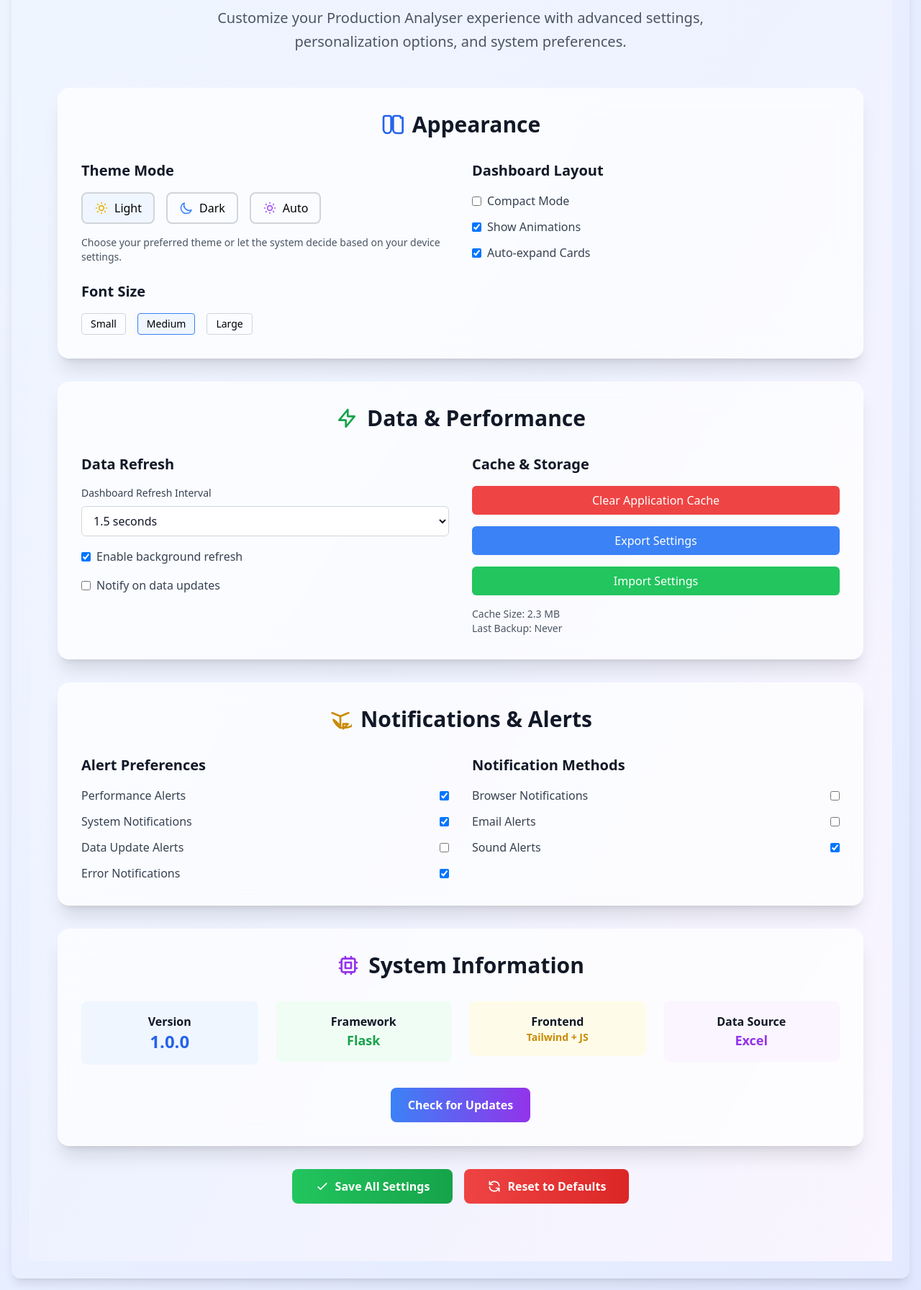
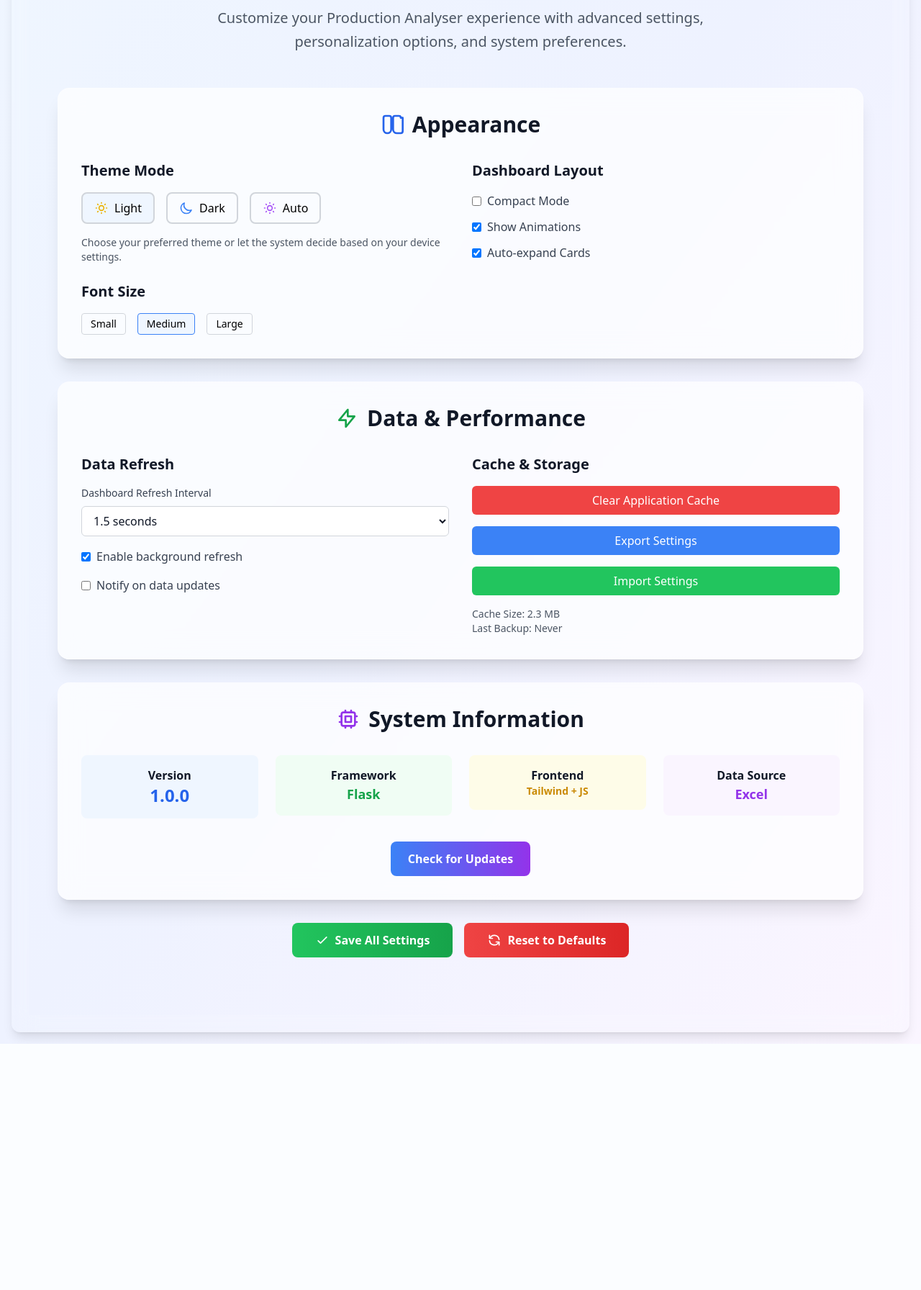
Before and after one commit to devmdave/ProductionAnalyser-Web, a Flask app: page /settings in a window 1280 px wide. Shown: the part 351-2143 px from the top of the page at 72% size. After the commit the page ends 1801 px from the top, so only its background shows below. Run offline with Flask 3, Linux system fonts and the light colour scheme; some libraries are stand-ins or nearby versions.

Commit message:
redesigned settings

```diff
--- a/parameters.json
+++ b/parameters.json
@@ -1,10 +1,10 @@
 {
-  "cycleTime": 14.15,
-  "faultDelay": 1.3,
-  "tipDress": 5.3,
-  "efficiency": 74.8,
-  "downtime": 5.3,
-  "outputRate": 114,
-  "qualityScore": 91.3,
-  "energyConsumption": 40.8
+  "cycleTime": 12.75,
+  "faultDelay": 2.05,
+  "tipDress": 6.3,
+  "efficiency": 78.4,
+  "downtime": 9.5,
+  "outputRate": 106,
+  "qualityScore": 96.3,
+  "energyConsumption": 51.5
 }
--- a/templates/base.html
+++ b/templates/base.html
@@ -12,7 +12,7 @@
     </script>
     <link rel="stylesheet" href="{{ url_for('static', filename='style.css') }}">
 </head>
-<body class="bg-gradient-to-br from-blue-50 to-indigo-100 dark:from-gray-900 dark:to-gray-800 min-h-screen font-sans">
+<body class="bg-gradient-to-br from-blue-50 via-indigo-50 to-purple-50 dark:from-gray-900 dark:via-gray-800 dark:to-gray-700 min-h-screen font-sans">
     <!-- Navbar -->
     <nav class="fixed top-0 left-0 right-0 z-50 bg-white/20 dark:bg-black/20 backdrop-blur-lg shadow-lg rounded-b-xl border border-white/30">
         <div class="max-w-7xl mx-auto px-4 sm:px-6 lg:px-8">
@@ -79,8 +79,8 @@
     </nav>
 
     <!-- Main Content -->
-    <main class="pt-20 p-4">
-        <div class="bg-white/10 dark:bg-black/10 backdrop-blur-lg rounded-xl shadow-lg p-6">
+    <main class="pt-20 p-4 min-h-screen">
+        <div class="bg-white/10 dark:bg-black/10 backdrop-blur-lg rounded-xl shadow-lg p-6 max-w-7xl mx-auto">
             {% block content %}{% endblock %}
         </div>
     </main>
--- a/templates/settings.html
+++ b/templates/settings.html
@@ -145,56 +145,6 @@
               <p>Cache Size: <span id="cache-size">2.3 MB</span></p>
               <p>Last Backup: <span id="last-backup">Never</span></p>
             </div>
-          </div>
-        </div>
-      </div>
-    </div>
-
-    <!-- Notifications & Alerts -->
-    <div class="bg-white/70 dark:bg-gray-800/70 backdrop-blur-lg rounded-2xl shadow-xl p-8 mb-8 border border-white/20 dark:border-gray-700/20">
-      <h2 class="text-3xl font-bold mb-8 text-center text-gray-900 dark:text-white flex items-center justify-center">
-        <svg class="w-8 h-8 mr-3 text-yellow-600" fill="none" stroke="currentColor" viewBox="0 0 24 24">
-          <path stroke-linecap="round" stroke-linejoin="round" stroke-width="2" d="M15 17h5l-5 5v-5zM4.868 12.683A17.925 17.925 0 0112 21c7.962 0 12-1.21 12-2.683m-12 2.683a17.925 17.925 0 01-7.132-8.317M12 21V9m0 0l8.539-3.539M12 9L3.461 5.461M12 9v12"></path>
-        </svg>
-        Notifications & Alerts
-      </h2>
-      <div class="grid md:grid-cols-2 gap-8">
-        <div class="space-y-4">
-          <h3 class="text-xl font-semibold text-gray-900 dark:text-white">Alert Preferences</h3>
-          <div class="space-y-3">
-            <label class="flex items-center justify-between">
-              <span class="text-gray-700 dark:text-gray-300">Performance Alerts</span>
-              <input type="checkbox" checked class="rounded border-gray-300 text-blue-600 focus:ring-blue-500">
-            </label>
-            <label class="flex items-center justify-between">
-              <span class="text-gray-700 dark:text-gray-300">System Notifications</span>
-              <input type="checkbox" checked class="rounded border-gray-300 text-blue-600 focus:ring-blue-500">
-            </label>
-            <label class="flex items-center justify-between">
-              <span class="text-gray-700 dark:text-gray-300">Data Update Alerts</span>
-              <input type="checkbox" class="rounded border-gray-300 text-blue-600 focus:ring-blue-500">
-            </label>
-            <label class="flex items-center justify-between">
-              <span class="text-gray-700 dark:text-gray-300">Error Notifications</span>
-              <input type="checkbox" checked class="rounded border-gray-300 text-blue-600 focus:ring-blue-500">
-            </label>
-          </div>
-        </div>
-        <div class="space-y-4">
-          <h3 class="text-xl font-semibold text-gray-900 dark:text-white">Notification Methods</h3>
-          <div class="space-y-3">
-            <label class="flex items-center justify-between">
-              <span class="text-gray-700 dark:text-gray-300">Browser Notifications</span>
-              <input type="checkbox" class="rounded border-gray-300 text-blue-600 focus:ring-blue-500">
-            </label>
-            <label class="flex items-center justify-between">
-              <span class="text-gray-700 dark:text-gray-300">Email Alerts</span>
-              <input type="checkbox" class="rounded border-gray-300 text-blue-600 focus:ring-blue-500">
-            </label>
-            <label class="flex items-center justify-between">
-              <span class="text-gray-700 dark:text-gray-300">Sound Alerts</span>
-              <input type="checkbox" checked class="rounded border-gray-300 text-blue-600 focus:ring-blue-500">
-            </label>
           </div>
         </div>
       </div>
```
